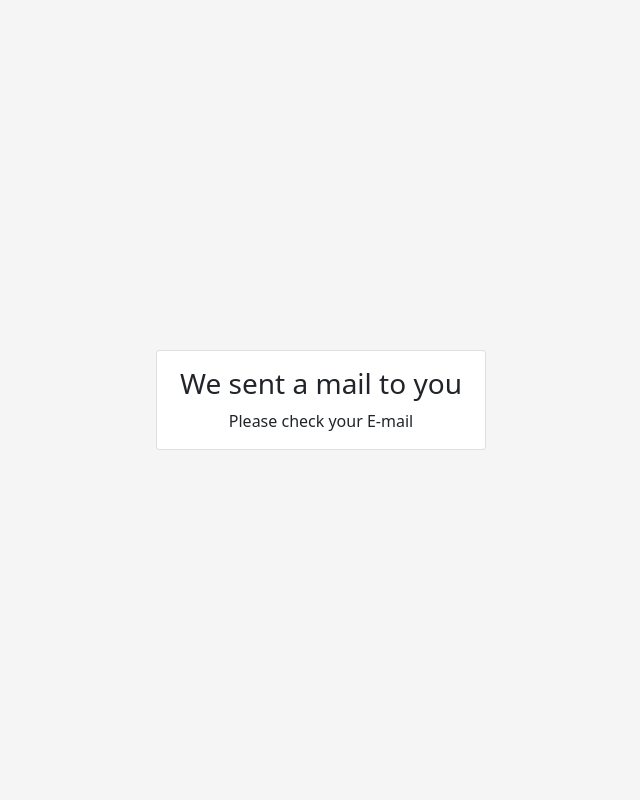
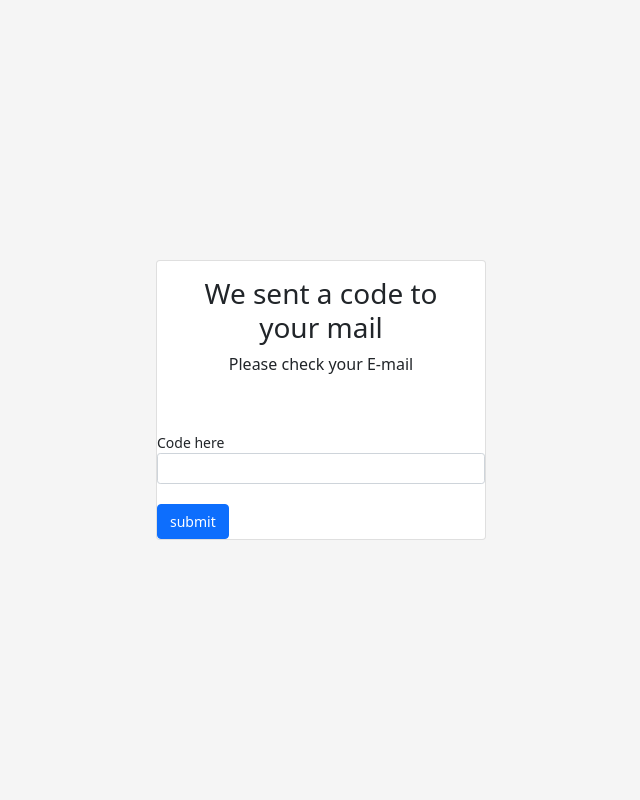
Before and after one commit to NaeemIslam24/mail-auth, a Django app: page /token/ in a window 1280 px wide. Shown: the whole page, without its empty margins (319-959 px from the left). Run offline with Django 4.2, Linux system fonts and the light colour scheme.

Commit message:
commited

```diff
--- a/src/account/templates/token.html
+++ b/src/account/templates/token.html
@@ -9,13 +9,28 @@
 <div class="global-container">
 	<div class="card login-form">
 	<div class="card-body">
-		<h3 class="card-title text-center">We sent a mail to you</h3>
+		<h3 class="card-title text-center">We sent a code to your mail</h3>
+
 		<div class="card-text text-center">
 			<!--
 			<div class="alert alert-danger alert-dismissible fade show" role="alert">Incorrect username or password.</div> -->
 		    Please check your E-mail
 		</div>
 	</div>
+	<form method="POST" action="">
+		<!-- to error: add class "has-danger" -->
+		{% csrf_token %}
+
+
+		<div class="form-group">
+			<label for="exampleInputEmail1">Code here</label>
+			<input name="code" type="text" class="form-control form-control-sm" id="exampleInputEmail1" aria-describedby="emailHelp">
+		</div>
+
+		<button type="submit" class="btn btn-primary btn-block">submit</button>
+
+
+	</form>
 </div>
 </div>
 
--- a/src/account/views.py
+++ b/src/account/views.py
@@ -117,6 +117,23 @@ def verify(request, auth_token):
 def token(request):
 
     template = 'token.html'
+    if request.method == 'POST':
+      code = request.POST.get('code')
+      profile_code = Profile.objects.filter(auth_token = code).first()
+
+      if profile_code:
+          if profile_code.is_verified:
+              messages.success(request, 'Your account alredy has been verified')
+              return redirect('login')
+
+          profile_code.is_verified = True
+          profile_code.save()
+          messages.success(request, 'Your account has been verified')
+          return redirect('login')
+      else:
+          return redirect('error')
+
+
 
     return render(request, template_name=template)
 
@@ -131,7 +148,7 @@ def error(request):
 
 def sent_registation_mail(email, token, username):
     subject = 'Your accounts need to be verified'
-    message = f'Hi {username}! please click the link to verify your account https://auth-mail.herokuapp.com/verify/{token}'
+    message = f'Hi {username}! Here is the CODE  "{token}"  please click the link to verify your account http://127.0.0.1:8000/verify/{token}'
 
     email_from = settings.EMAIL_HOST_USER
     recipient_list = [email]
--- a/src/src/settings.py
+++ b/src/src/settings.py
@@ -25,7 +25,7 @@ SECRET_KEY = 'django-insecure-3x^ere%-(be8@qw3l-9#rn$a)g1tpr*nj79(d46rydp8)9+!!(
 # SECURITY WARNING: don't run with debug turned on in production!
 DEBUG = True
 
-ALLOWED_HOSTS = ['auth-mail.herokuapp.com', 'localhost', '127.0.0.1:8000/']
+ALLOWED_HOSTS = []
 
 
 # Application definition
@@ -135,4 +135,4 @@ EMAIL_USE_TLS = True
 EMAIL_PORT = 587
 EMAIL_USE_TLS = True
 EMAIL_HOST_USER = "stackpro.org@gmail.com"
-EMAIL_HOST_PASSWORD = 'nrnrnrnr1234'
+EMAIL_HOST_PASSWORD = 'pass'
```
Also changed, not shown: src/db.sqlite3.
